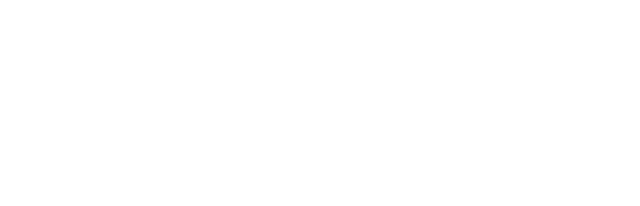
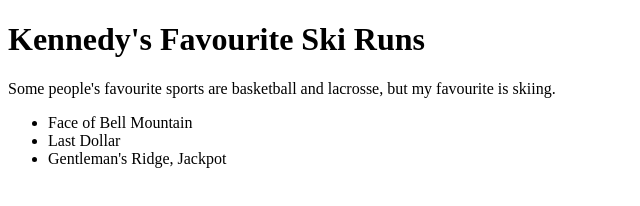
Before and after one commit to Kennedy-Grace/Kennedy, a plain HTML site: page index.html in a window 1280 px wide. Shown: the whole page, without its empty margins (0-640 px from the left). Drawn offline with Linux system fonts and the light colour scheme.

Commit message:
Add files via upload

```diff
--- a/index.html
+++ b/index.html
@@ -1,7 +1,16 @@
 <!DOCTYPE html>
 <html>
+<head>
+ 	<title>Kennedy's Favourite Ski Runs</title>
+</head>
 
-
-
-
+<body>
+	<h1>Kennedy's Favourite Ski Runs</h1>
+<p> Some people's favourite sports are basketball and lacrosse, but my favourite is skiing.</p>
+<ul>
+<li>Face of Bell Mountain</li>
+<li>Last Dollar</li>
+<li>Gentleman's Ridge, Jackpot</li>
+</ul>
+</body>
 </html>
```
Also changed, not shown: FaceofBell.html (added, +13 -0 lines).
